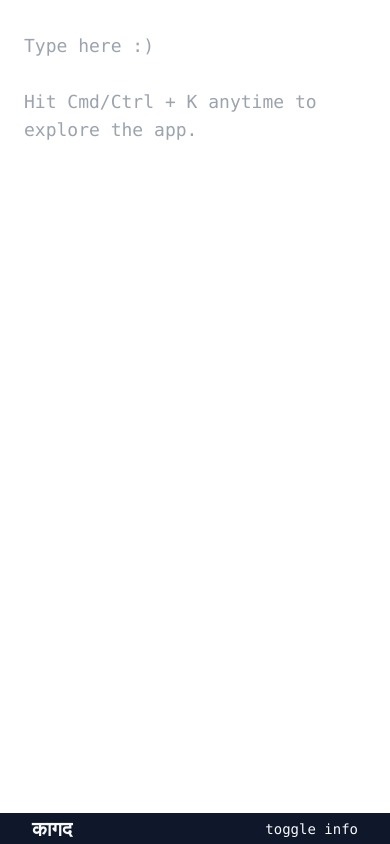
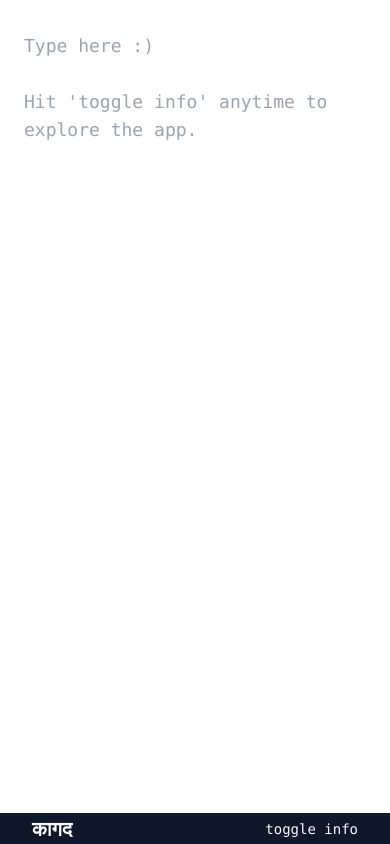
Before and after one commit to volvotkar/kaagad, a React (Vite) app: page / in a window 390 px wide. Built offline with nearby package versions, Linux system fonts and the light colour scheme.

Commit message:
styling changes

```diff
--- a/src/App.jsx
+++ b/src/App.jsx
@@ -3,7 +3,8 @@ import './App.css';
 import Dialog from './components/Dialog';
 
 function App() {
-  const initialText = "Type here :) \n\nHit Cmd/Ctrl + K anytime to explore the app. \n";
+  const initialTextDesktop = "Type here :) \n\nHit Cmd/Ctrl + K anytime to explore the app. \n";
+  const initialTextMobile = "Type here :) \n\nHit 'toggle info' anytime to explore the app. \n";
   const [showDialog, setShowDialog] = useState(false);
   const [isMobile, setIsMobile] = useState(false);
   const [text, setText] = useState(()=>{
@@ -54,7 +55,7 @@ function App() {
     <div className='bg-white h-screen flex flex-col'>
     <div className='px-6 flex flex-col h-full  w-full font-mono text-lg font-medium items-center justify-center'>
       {showDialog ? <Dialog /> : <></>}
-      <textarea className='w-full h-full py-8 resize-none focus:outline-none' placeholder={initialText} value={text} onChange={handleTextChange}></textarea>
+      <textarea className='w-full h-full py-8 resize-none focus:outline-none' placeholder={window.innerWidth < 786 ? initialTextMobile : initialTextDesktop} value={text} onChange={handleTextChange}></textarea>
 
     </div>
     <div className='px-8 font-mono font-medium text-sm w-full h-8 bg-slate-900 text-slate-50 flex items-center justify-between'>
```
